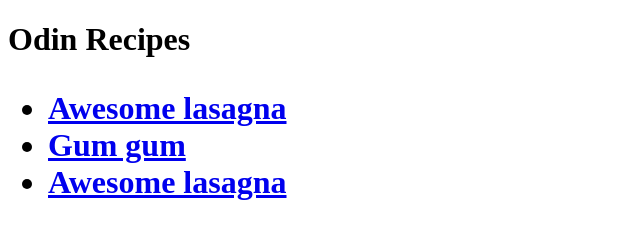
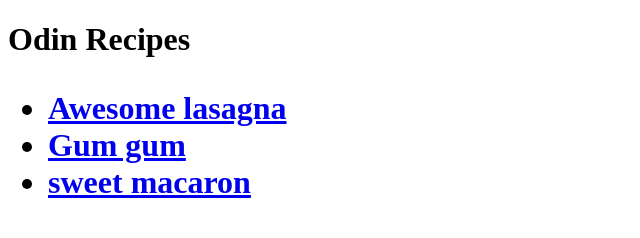
Before and after one commit to leonlinsx/odin-recipes, a plain HTML site: page index.html in a window 1280 px wide. Shown: the whole page, without its empty margins (0-640 px from the left). Drawn offline with Linux system fonts and the light colour scheme.

Commit message:
fix link ref in index

```diff
--- a/index.html
+++ b/index.html
@@ -11,7 +11,7 @@
         <ul>
             <li><a href="recipes/lasagna.html">Awesome lasagna</a></li>
             <li><a href="recipes/gummy.html">Gum gum</a></li>
-            <li><a href="recipes/lasagna.html">Awesome lasagna</a></li>
+            <li><a href="recipes/macaron.html">sweet macaron</a></li>
         </ul>
     </h1>
 </body>
```
Also changed, not shown: recipes/lasagna.html (+1 -1 lines).
